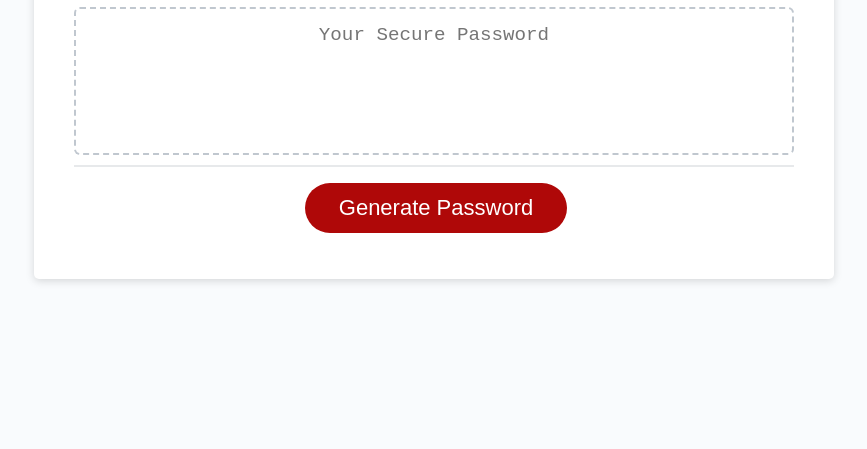
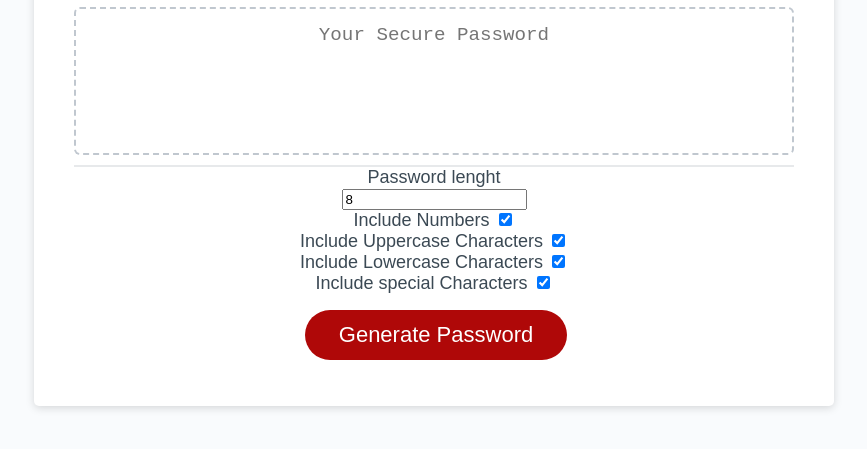
Before and after one commit to feli619/challenge-week3, a plain HTML site: page index.html in a window 1280 px wide. Shown: the part 241-690 px from the top of the page, without its empty margins (206-1073 px from the left). Drawn offline with Linux system fonts and the light colour scheme.

Commit message:
edits html to add prompt for password generation attributes

```diff
--- a/index.html
+++ b/index.html
@@ -25,8 +25,20 @@
           ></textarea>
         </div>
         <div class="card-footer">
+          <form>
+            <label for="lenght"> Password lenght</label><br>
+            <input type="number" id="lenght" name="lenght" value="8"><br>
+            <label for="numbers">Include Numbers</label>
+            <input type="checkbox" id="numbers" name="numbers" checked><br>
+            <label for="uppercase">Include Uppercase Characters</label>
+            <input type="checkbox" id="uppercase" name="uppercase" checked><br>
+            <label for="lowercase">Include Lowercase Characters</label>
+            <input type="checkbox" id="lowercase" name="lowercase" checked><br>
+            <label for="symbols">Include special Characters</label>
+            <input type="checkbox" id="symbols" name="symbols" checked><br>
 
-          <button id="generate" class="btn">Generate Password</button>
+            <button id="generate" class="btn">Generate Password</button>
+          </form>
         </div>
       </div>
     </div>
```
